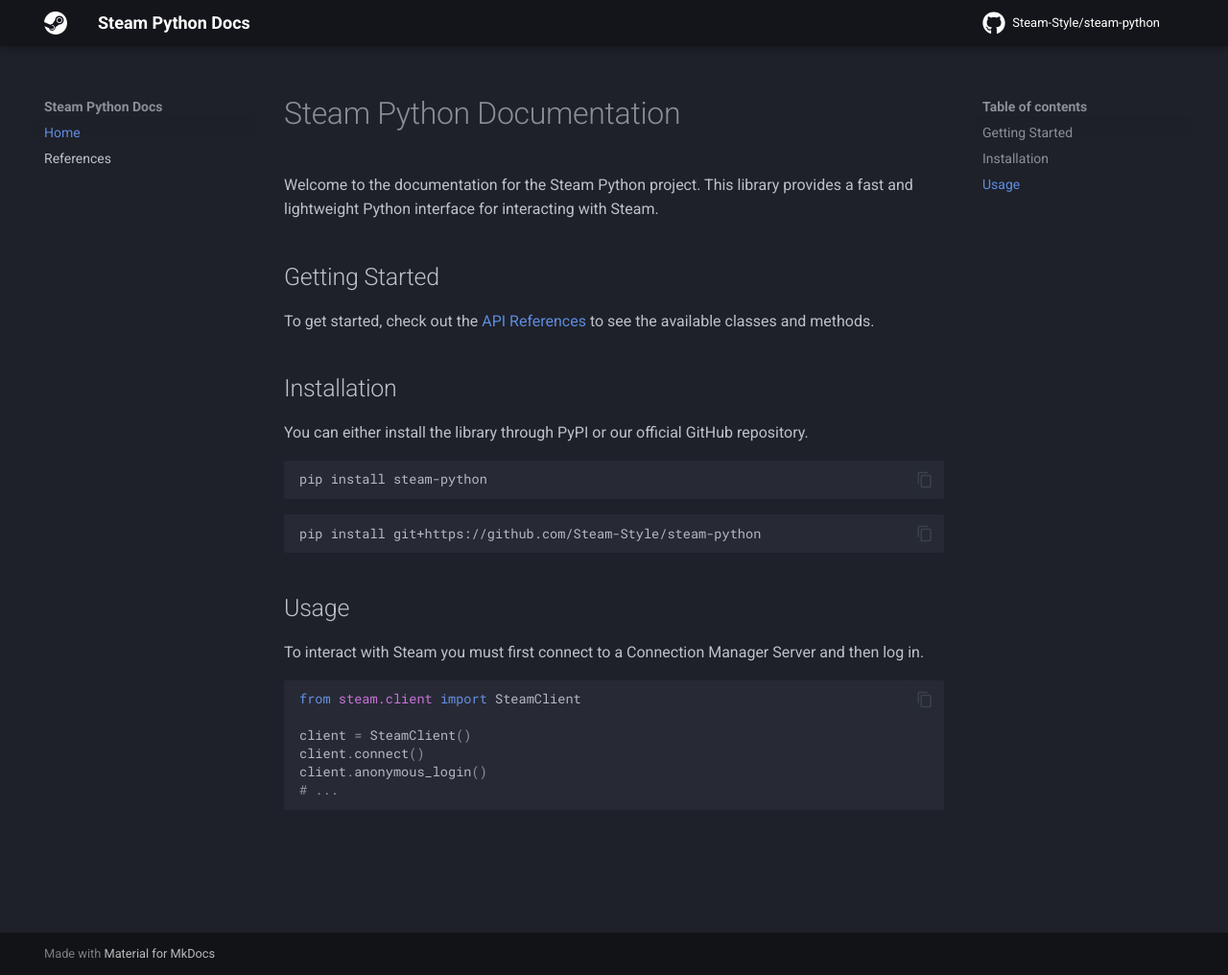
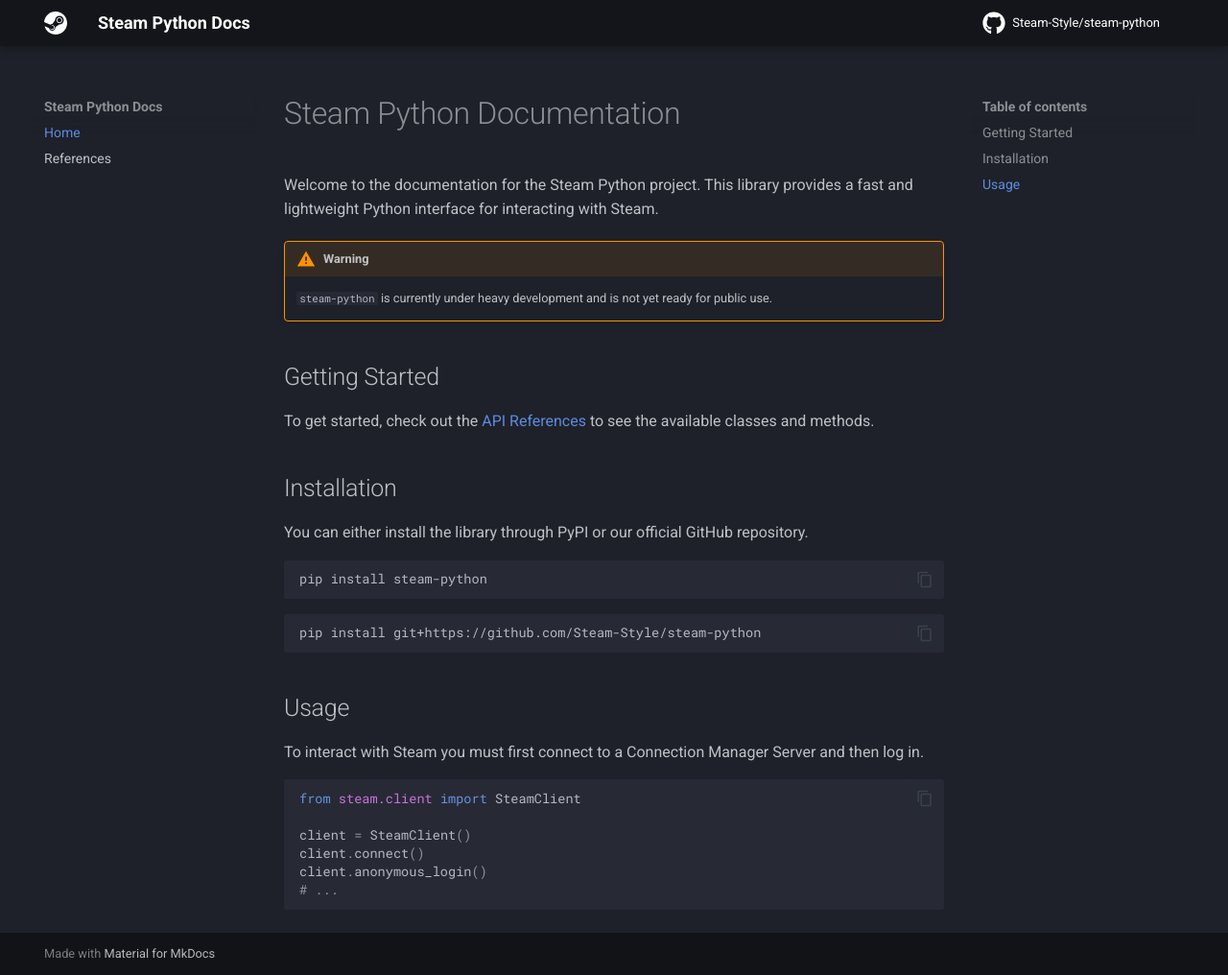
Before and after one commit to Steam-Style/steam-python, an MkDocs documentation site: the page built from docs/index.md, in a window 1280 px wide and 1016 px high. Shown: the whole window at 96% size. Built offline with MkDocs 1.6.1 and Material for MkDocs 9.7.7, drawn with Linux system fonts in a browser that asks for light colours; comment, search, counter and statistics services are not loaded.

Commit message:
Update documentation to include development warning

```diff
--- a/docs/index.md
+++ b/docs/index.md
@@ -1,6 +1,10 @@
 # Steam Python Documentation
 
 Welcome to the documentation for the Steam Python project. This library provides a fast and lightweight Python interface for interacting with Steam.
+
+!!! warning
+
+    `steam-python` is currently under heavy development and is not yet ready for public use.
 
 ## Getting Started
 
--- a/mkdocs.yml
+++ b/mkdocs.yml
@@ -26,6 +26,9 @@ markdown_extensions:
   - pymdownx.inlinehilite
   - pymdownx.snippets
   - pymdownx.superfences
+  - admonition
+  - pymdownx.details
+  - pymdownx.superfences
 
 plugins:
   - mkdocstrings:
```
